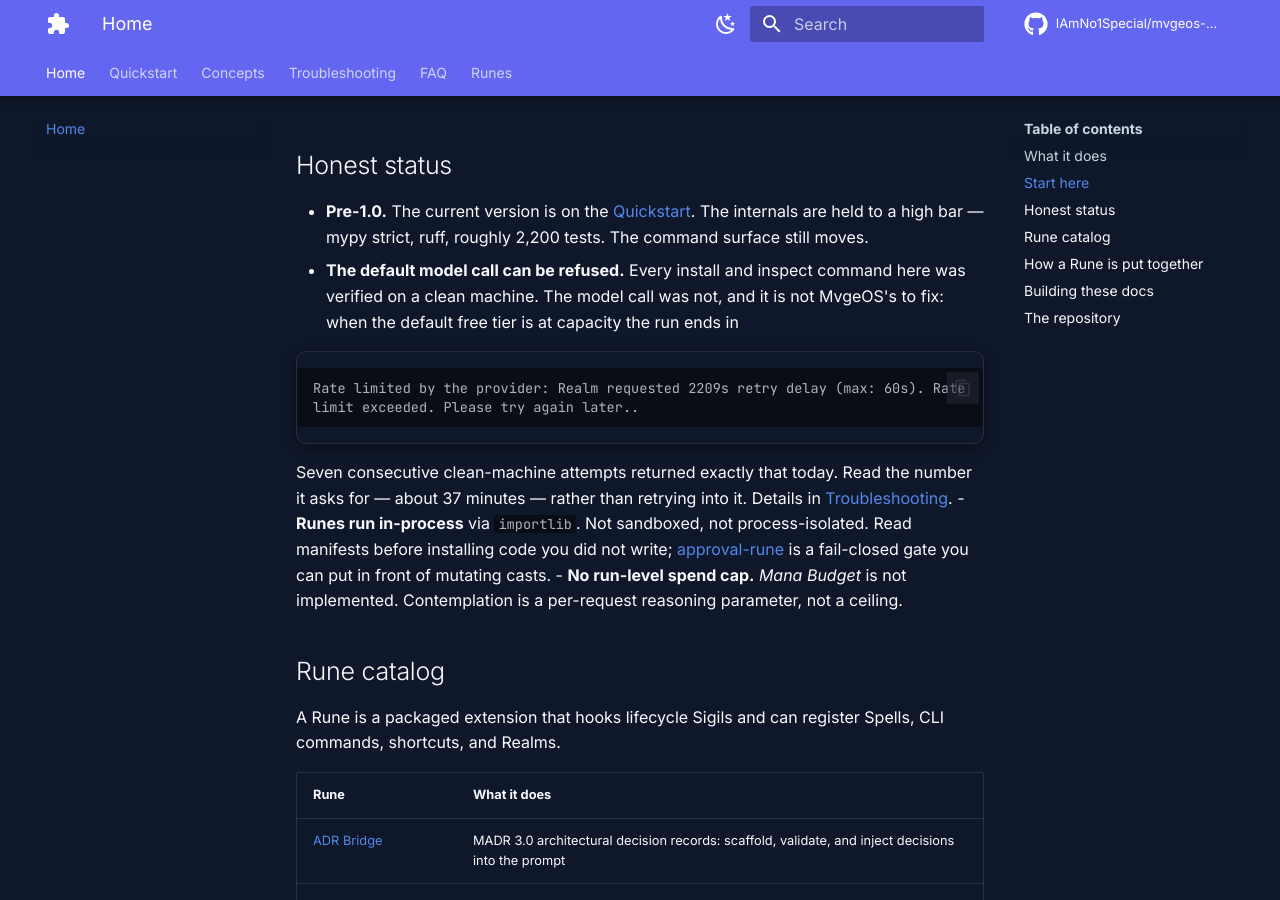
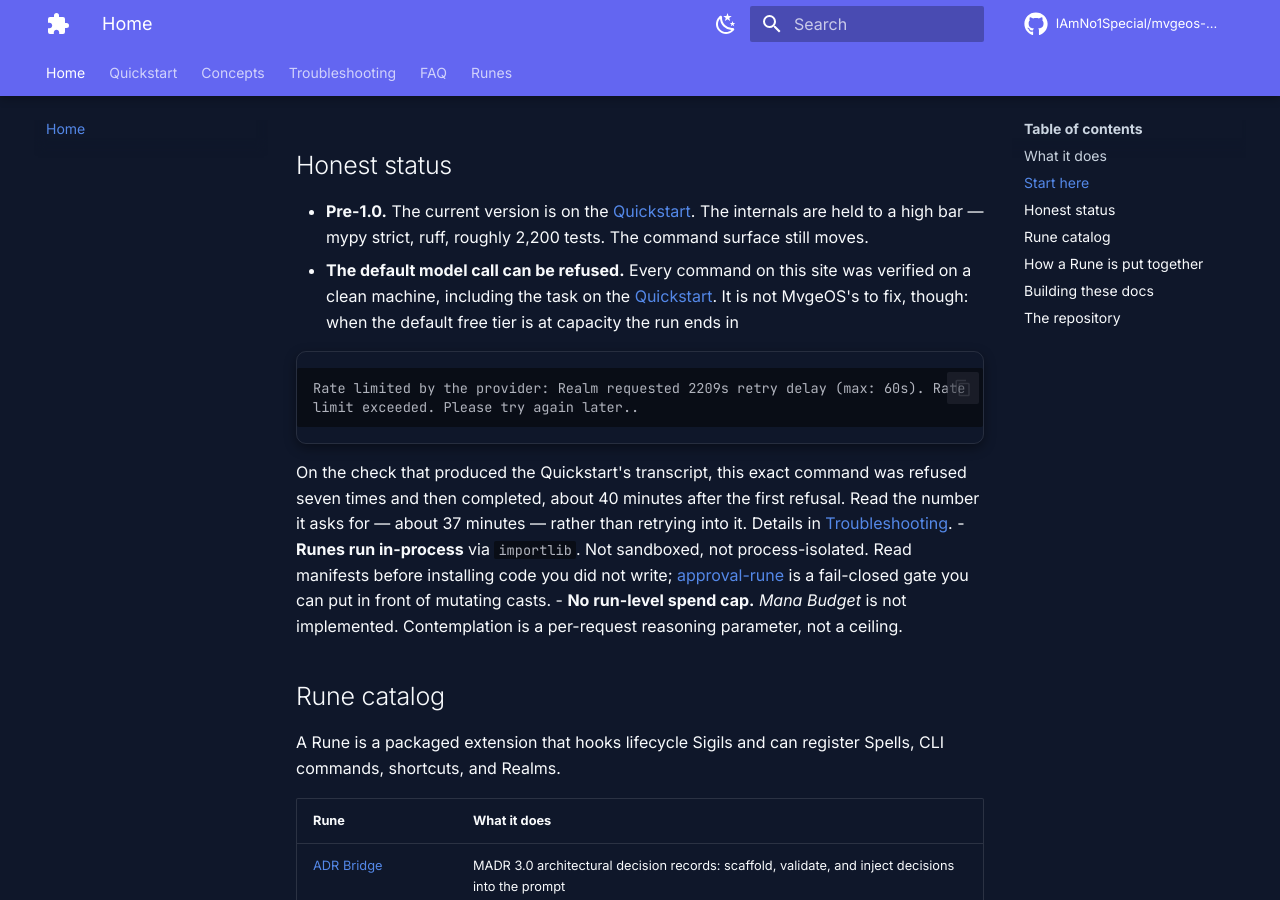
Before and after one commit to IAmNo1Special/mvgeos-marketplace, an MkDocs documentation site: the page built from docs/index.md, in a window 1280 px wide and 900 px high, scrolled down 2349 px. Built offline with MkDocs 1.6.1 and Material for MkDocs 9.7.7, drawn with Linux system fonts in a browser that asks for light colours; comment, search, counter and statistics services are not loaded.

Commit message:
docs: index and FAQ stop calling the verified task unverified
Both still said seven consecutive attempts and no success, which was true
when written and stopped being true an hour later. The task completed on
the next attempt after the delay the provider named had passed, and the
Quickstart now carries that run.

The claim is now the one that is checkable: every command on this site was
verified on a clean machine, and when the free tier refuses, the delay
counts down and ends.

Co-Authored-By: Paperclip <noreply@paperclip.ing>

````diff
--- a/docs/index.md
+++ b/docs/index.md
@@ -104,18 +104,21 @@ Swap the Realm and the model comes with it.
   [Quickstart](quickstart.md#which-version-this-page-describes). The internals are
   held to a high bar — mypy strict, ruff, roughly 2,200 tests. The command
   surface still moves.
-- **The default model call can be refused.** Every install and inspect command
-  here was verified on a clean machine. The model call was not, and it is not
-  MvgeOS's to fix: when the default free tier is at capacity the run ends in
+- **The default model call can be refused.** Every command on this site was
+  verified on a clean machine, including the task on the
+  [Quickstart](quickstart.md). It is not MvgeOS's to fix, though: when the
+  default free tier is at capacity the run ends in
 
   ```text
   Rate limited by the provider: Realm requested 2209s retry delay (max: 60s). Rate
   limit exceeded. Please try again later..
   ```
 
-  Seven consecutive clean-machine attempts returned exactly that today. Read the
-  number it asks for — about 37 minutes — rather than retrying into it. Details
-  in [Troubleshooting](troubleshooting.md#rate-limited-by-the-provider).
+  On the check that produced the Quickstart's transcript, this exact command was
+  refused seven times and then completed, about 40 minutes after the first
+  refusal. Read the number it asks for — about 37 minutes — rather than
+  retrying into it. Details in
+  [Troubleshooting](troubleshooting.md#rate-limited-by-the-provider).
 - **Runes run in-process** via `importlib`. Not sandboxed, not
   process-isolated. Read manifests before installing code you did not write;
   [approval-rune](runes/approval-rune.md) is a fail-closed gate you can put in
````
Also changed, not shown: docs/faq.md (+4 -3 lines).
